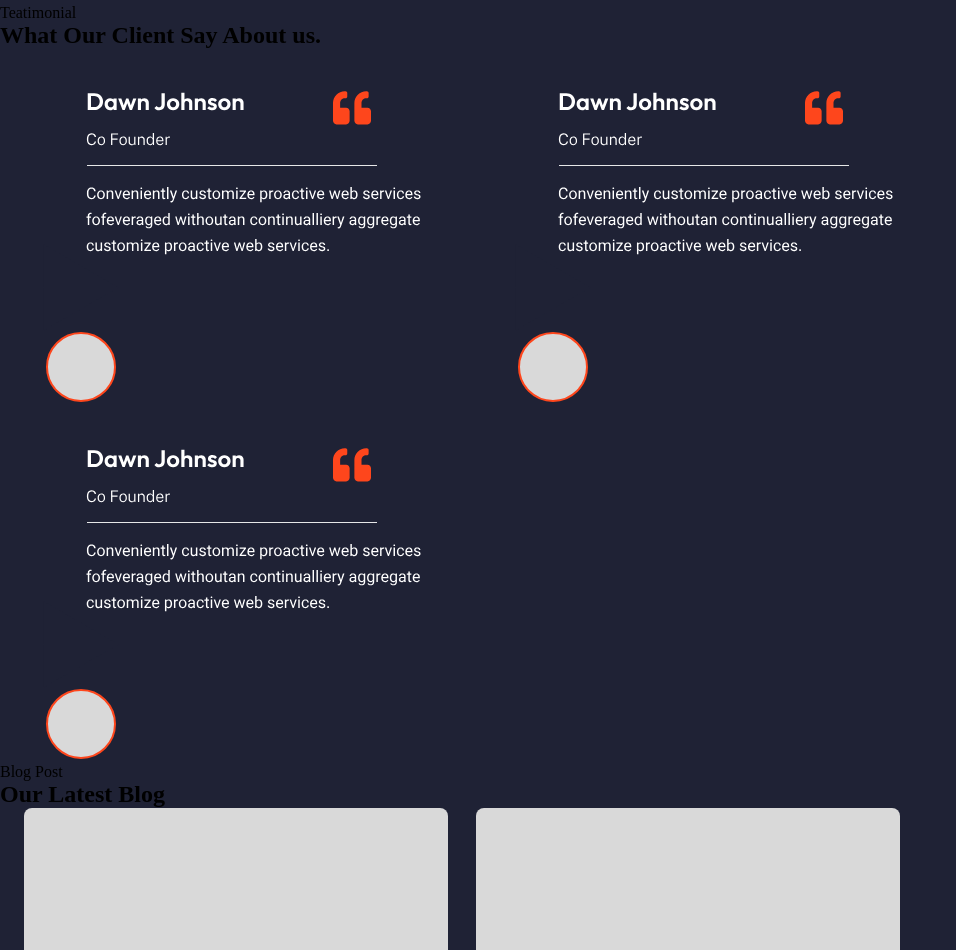
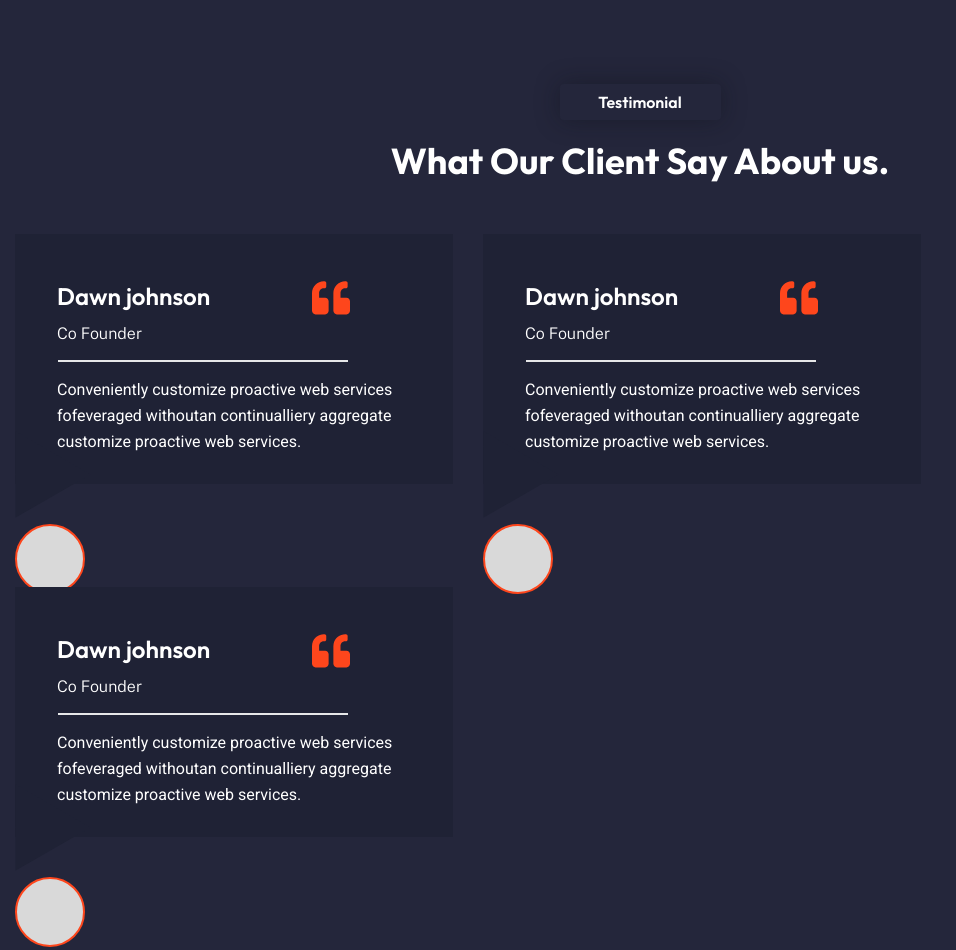
Before and after one commit to ArtemBiliaze/nastavnitstvo, a plain HTML site: page index.html in a window 1280 px wide. Shown: the part 6979-7929 px from the top of the page, without its empty margins (0-956 px from the left). Drawn offline with nearby package versions, Linux system fonts and the light colour scheme.

Commit message:
CSS Testimonial

```diff
--- a/CSS/style.css
+++ b/CSS/style.css
@@ -467,19 +467,23 @@ body {
 
 /* Services */
 
-.services-section {
+.services-section,
+.testimonial-section
+{
   width: 100%;
   height: auto;
   background: rgb(36, 38, 59);
 }
 
-.services-section__content {
+.services-section__content
+{
   display: flex;
   flex-direction: column;
   align-items: center;
 }
 
-.services-section__content-main {
+.services-section__content-main
+{
   display: flex;
   flex-direction: column;
   align-items: center;
@@ -492,7 +496,9 @@ body {
   height: 36px;
 }
 
-.services-section__content-title {
+.services-section__content-title,
+.testimonial-section__content-title
+{
   display: flex;
   align-items: end;
   color: rgb(255, 255, 255);
@@ -525,7 +531,8 @@ body {
   margin-left: 25px;
 }
 
-.services-section__content-menu__title {
+.services-section__content-menu__title
+ {
   color: rgb(255, 255, 255);
   font-family: Outfit;
   font-size: 20px;
@@ -583,7 +590,7 @@ body {
   flex-wrap: wrap;
   max-width: 1440px;
   margin: 0 auto;
-  padding-top: 160px;
+  margin-top: 120px;
   padding-bottom: 160px;
 }
 
@@ -718,3 +725,144 @@ body {
   margin-left: 76px;
   margin-top: 130px;
 }
+
+
+/* Client section */
+
+.testimonial-section__content-btn
+{
+  width: 161px;
+  height: 36px;
+}
+
+.testimonial-section_content
+{
+  display: flex;
+  flex-direction: column;
+  align-items: center;
+  padding-top: 120px;
+}
+
+.testimonial-section__content-reviews
+{
+  display: flex;
+  justify-content: center;
+  flex-direction: column;
+  align-items: center;
+  flex-wrap: wrap;
+  gap: 31px;
+  margin-top: 34px;
+  margin-bottom: 120px;
+}
+
+.testimonial-section__content-review-info
+{
+  display: flex;
+  flex-wrap: wrap;
+  width: auto;
+  height: auto;
+
+}
+
+.testimonial-section__review-window
+{
+  position: relative;
+  width: 468px;
+  height: 353px;
+}
+
+.testimonial-section__content-review-main
+{
+    width: auto;
+    height: auto;
+    background: rgb(31, 34, 53);
+    padding-top: 10px;
+    margin-right: 15px;
+    margin-left: 15px;
+}
+
+
+.testimonial-section__content-review__qoutes
+{
+  float: right;
+  margin-right: 103px;
+  margin-top: 37px;
+}
+
+.testimonial-section__content-review-name
+{
+  color: rgb(255, 255, 255);
+  font-family: Outfit;
+  font-size: 24px;
+  font-weight: 600;
+  line-height: 22px;
+  margin-top: 41px;
+  margin-left: 42px;
+}
+
+.testimonial-section__content-review-job__position
+{
+  color: rgb(255, 255, 255);
+  font-family: Public Sans;
+  font-size: 16px;
+  font-weight: 300;
+  line-height: 24px;
+  margin-top: 15px;
+  margin-left: 42px;
+}
+
+.testimonial-section__horizontal-line
+{
+  width: 290px;
+  height: 2px;
+  background: rgb(230, 231, 232);
+  margin-left: 43px;
+  margin-bottom: 15px;
+  margin-top: 14px;
+}
+
+.testimonial-section__content-review-description
+{
+  width: 337px;
+  height: auto;
+  color: rgb(255, 255, 255);
+  font-family: Roboto;
+  font-size: 16px;
+  font-weight: 400;
+  line-height: 26px;
+  margin-right: 45px;
+  padding-bottom: 29px;
+  margin-left: 42px;
+}
+
+.testimonial-section__poligon
+{
+    position: absolute;
+    bottom: 65px;
+    margin-left: 15px;
+}
+
+.testimonial-section__content-review-circles {
+  display: flex;
+  gap: 300px;
+  width: auto;
+}
+
+.testimonial-section__circle
+{
+  display: flex;
+  margin-top: 40px;
+  margin-left: 15px;
+  width: 70px;
+  height: 70px;
+  box-sizing: border-box;
+  border: 2px solid rgb(254, 70, 28);
+  border-radius: 35px;
+  background: rgb(217, 217, 217);
+  transition: background-color 0.3s ease;
+}
+
+.testimonial-section__circle:hover
+{
+  background: rgb(254, 70, 28);
+}
--- a/index.html
+++ b/index.html
@@ -228,15 +228,65 @@
             </div>
           </div>
         </section>
-        <section>
-          <div>
+        <section class="testimonial-section">
+          <div class="testimonial-section_content">
             <a name="Client"></a>
-            <p>Teatimonial</p>
-            <h2>What Our Client Say About us.</h2>
-            <div>
-              <img src="images/DawnJohnsonInfo.svg" alt="Dawn Johnson Info">
-              <img src="images/DawnJohnsonInfo.svg" alt="Dawn Johnson Info">
-              <img src="images/DawnJohnsonInfo.svg" alt="Dawn Johnson Info">
+            <a class="testimonial-section__content-btn title-btn">Testimonial</a>
+            <h2 class="testimonial-section__content-title">What Our Client Say About us.</h2>
+            <div class="testimonial-section__content-reviews">
+              <div class="testimonial-section__content-review-info">
+                <div class="testimonial-section__review-window">
+                  <div class="testimonial-section__content-review-main">
+                    <img class="testimonial-section__content-review__qoutes" src="images/qoutes.svg" alt="qoutes">
+                    <h2 class="testimonial-section__content-review-name">Dawn johnson</h2>
+                    <h2 class="testimonial-section__content-review-job__position">Co Founder</h2>
+                    <div class="testimonial-section__horizontal-line"><hr>
+                    </div>
+                    <p class="testimonial-section__content-review-description">Conveniently customize proactive web services fofeveraged withoutan continualliery aggregate
+                      customize proactive web services.
+                    </p>
+                  </div>
+                  <div class="testimonial-section__poligon">
+                    <img src="images/polygon.svg" alt="Poligon">
+                  </div>
+                  <div class="testimonial-section__circle">
+                  </div>
+                </div>
+                <div class="testimonial-section__review-window">
+                  <div class="testimonial-section__content-review-main">
+                    <img class="testimonial-section__content-review__qoutes" src="images/qoutes.svg" alt="qoutes">
+                    <h2 class="testimonial-section__content-review-name">Dawn johnson</h2>
+                    <h2 class="testimonial-section__content-review-job__position">Co Founder</h2>
+                    <div class="testimonial-section__horizontal-line"><hr>
+                    </div>
+                    <p class="testimonial-section__content-review-description">Conveniently customize proactive web services fofeveraged withoutan continualliery aggregate
+                      customize proactive web services.
+                    </p>
+                  </div>
+                  <div class="testimonial-section__poligon">
+                    <img src="images/polygon.svg" alt="Poligon">
+                  </div>
+                  <div class="testimonial-section__circle">
+                  </div>
+                </div>
+                <div class="testimonial-section__review-window">
+                  <div class="testimonial-section__content-review-main">
+                    <img class="testimonial-section__content-review__qoutes" src="images/qoutes.svg" alt="qoutes">
+                    <h2 class="testimonial-section__content-review-name">Dawn johnson</h2>
+                    <h2 class="testimonial-section__content-review-job__position">Co Founder</h2>
+                    <div class="testimonial-section__horizontal-line"><hr>
+                    </div>
+                    <p class="testimonial-section__content-review-description">Conveniently customize proactive web services fofeveraged withoutan continualliery aggregate
+                      customize proactive web services.
+                    </p>
+                  </div>
+                  <div class="testimonial-section__poligon">
+                    <img src="images/polygon.svg" alt="Poligon">
+                  </div>
+                  <div class="testimonial-section__circle">
+                  </div>
+                </div>
+              </div>
             </div>
           </div>
         </section>
```
Also changed, not shown: images/polygon.svg (added).
